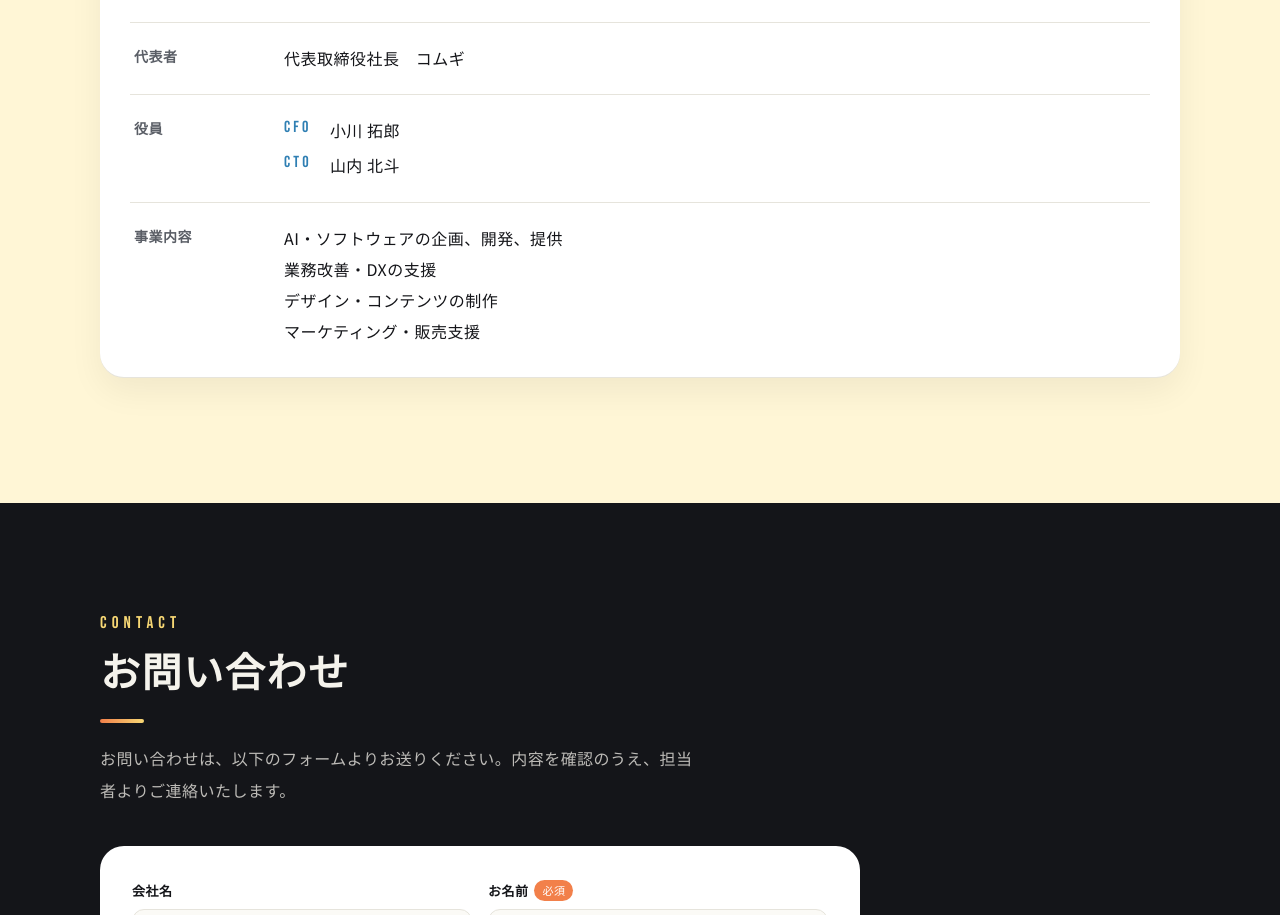
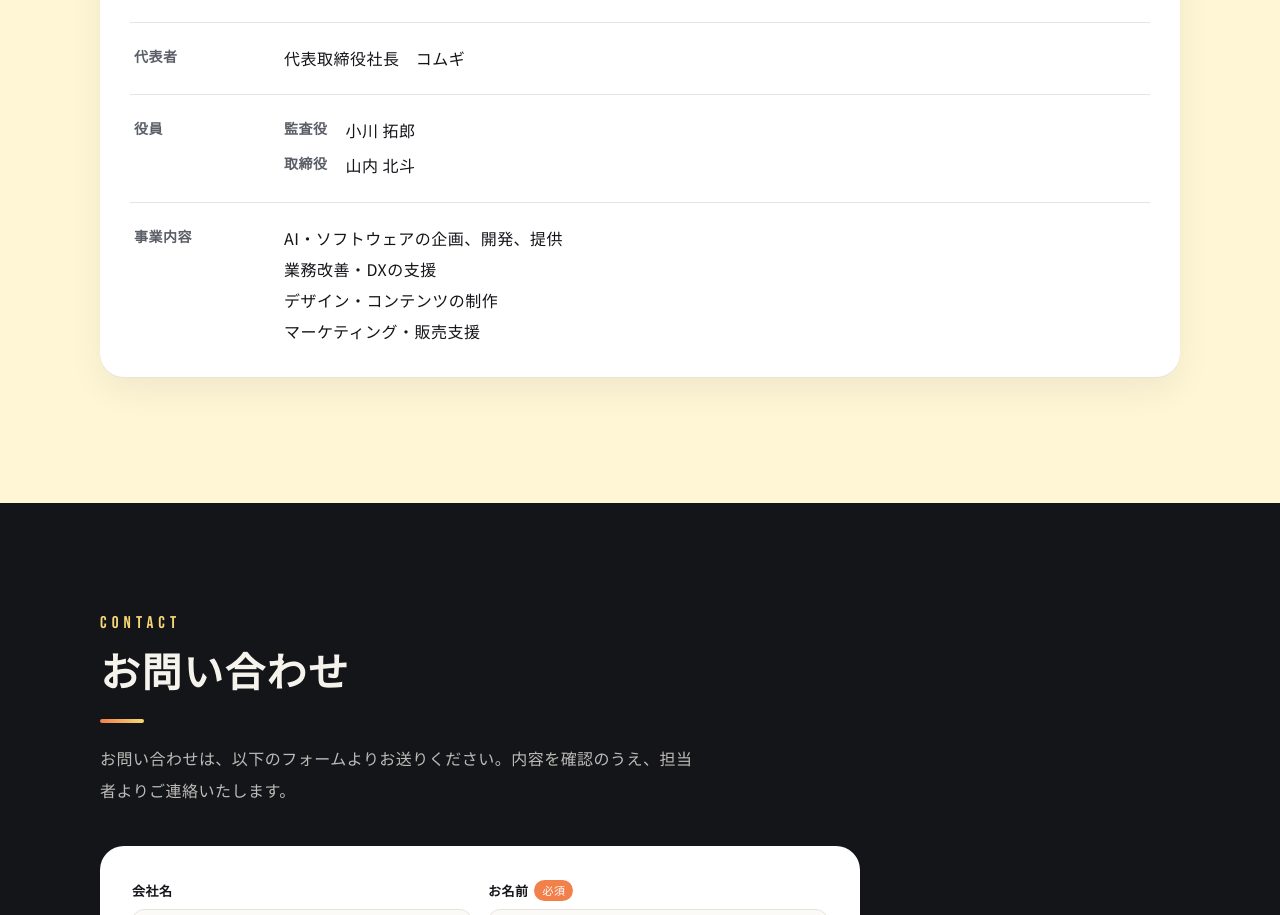
Before and after one commit to hktymc18/bm-si, a plain HTML site: page index.html in a window 1280 px wide. Shown: the part 5468-6383 px from the top of the page. Drawn offline with Linux system fonts and the light colour scheme; a web font is replaced by a local one.

Commit message:
会社概要の役員表記を変更（監査役・取締役）
Co-Authored-By: Claude Opus 5.5 <noreply@anthropic.com>
Claude-Session: https://claude.ai/code/session_011FoPRDxHevdwytnz53za5N

```diff
--- a/index.html
+++ b/index.html
@@ -133,7 +133,7 @@ h2{font:900 clamp(26px,3.6vw,40px)/1.45 var(--f-head);letter-spacing:.04em}
 .co dt:last-of-type,.co dd:last-of-type{border-bottom:0}
 .co dt{font-weight:700;font-size:14px;color:var(--soft)}
 .co .ppl{display:grid;grid-template-columns:auto 1fr;gap:4px 18px}
-.co .ppl span:nth-child(odd){font:400 16px var(--f-en);letter-spacing:.2em;color:var(--eye);padding-top:3px}
+.co .ppl span:nth-child(odd){font-size:14px;font-weight:700;color:var(--soft)}
 .co .map{font-size:13px;color:var(--eye)}
 
 /* お問い合わせ */
@@ -331,7 +331,7 @@ input:focus,select:focus,textarea:focus{outline:2px solid var(--fire);outline-of
       <dt>会社名</dt><dd>株式会社BM</dd>
       <dt>所在地</dt><dd>〒812-0024<br>福岡県福岡市博多区綱場町6-9 プログレススペースⅡ 5F<br><a class="map" href="https://www.google.com/maps/search/?api=1&amp;query=%E7%A6%8F%E5%B2%A1%E7%9C%8C%E7%A6%8F%E5%B2%A1%E5%B8%82%E5%8D%9A%E5%A4%9A%E5%8C%BA%E7%B6%B1%E5%A0%B4%E7%94%BA6-9" target="_blank" rel="noopener">Googleマップで見る</a></dd>
       <dt>代表者</dt><dd>代表取締役社長　コムギ</dd>
-      <dt>役員</dt><dd><div class="ppl"><span>CFO</span><span>小川 拓郎</span><span>CTO</span><span>山内 北斗</span></div></dd>
+      <dt>役員</dt><dd><div class="ppl"><span>監査役</span><span>小川 拓郎</span><span>取締役</span><span>山内 北斗</span></div></dd>
       <dt>事業内容</dt><dd>AI・ソフトウェアの企画、開発、提供<br>業務改善・DXの支援<br>デザイン・コンテンツの制作<br>マーケティング・販売支援</dd>
     </dl>
   </div>
```
